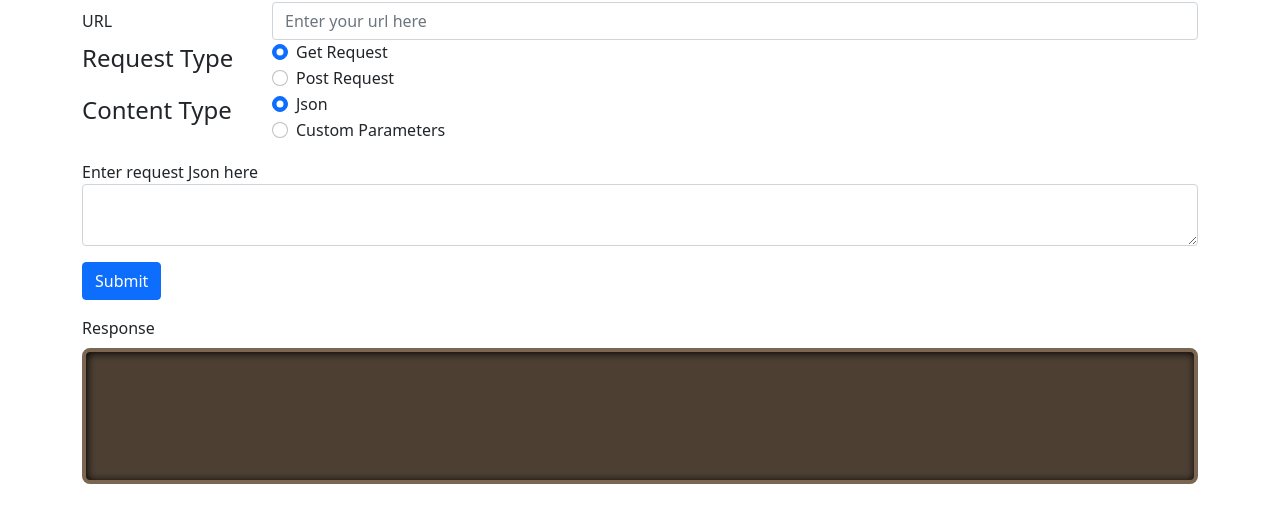
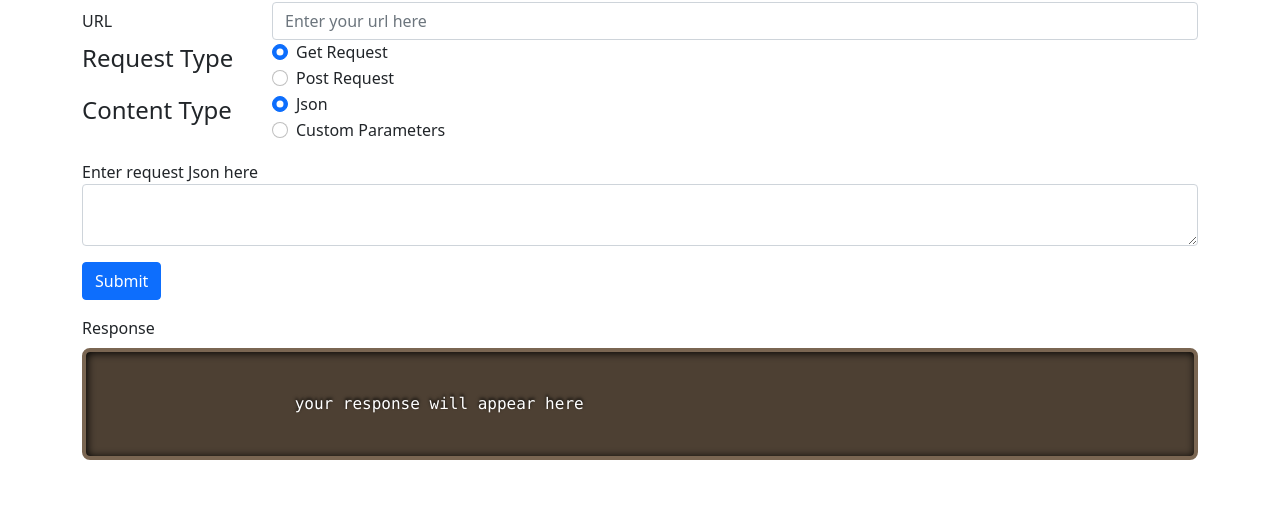
Before and after one commit to apurbapaul1998/PostMan-clone, a plain HTML site: page PostMan clone/index.html in a window 1280 px wide. Shown: the part 134-656 px from the top of the page. Drawn offline with nearby package versions, Linux system fonts and the light colour scheme.

Commit message:
Update index.html

```diff
--- a/PostMan clone/index.html
+++ b/PostMan clone/index.html
@@ -156,8 +156,7 @@
                 <label for="jsonBox">Response</label>
                 <!-- <textarea class="form-control" id="responseJsonText">Your response will appear here</textarea> -->
                 <pre id='responsePre' class="language-javascript">
-                    <code id='responsePrism' class="language-javascript">
-
+                    <code id='responsePrism' class="language-javascript">your response will appear here
                 </code> </pre>
             </div>
         </div>
```
